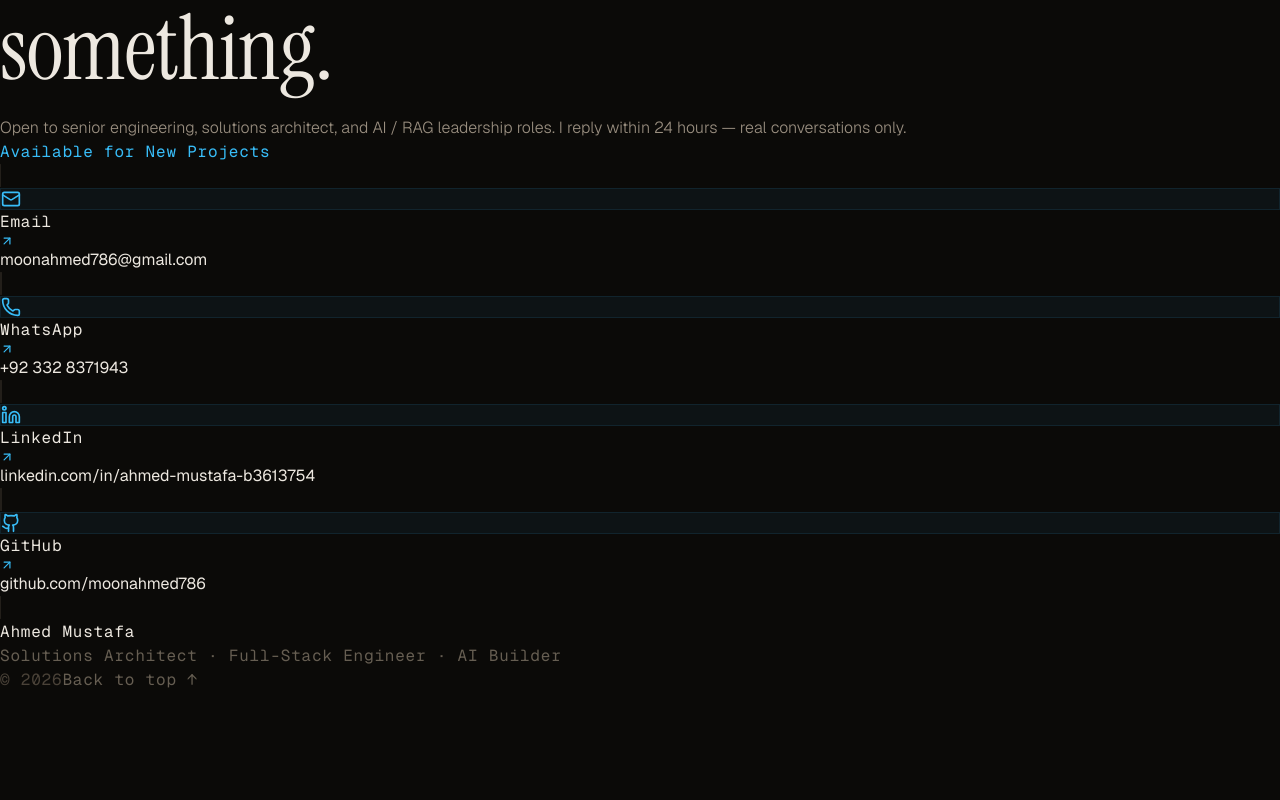
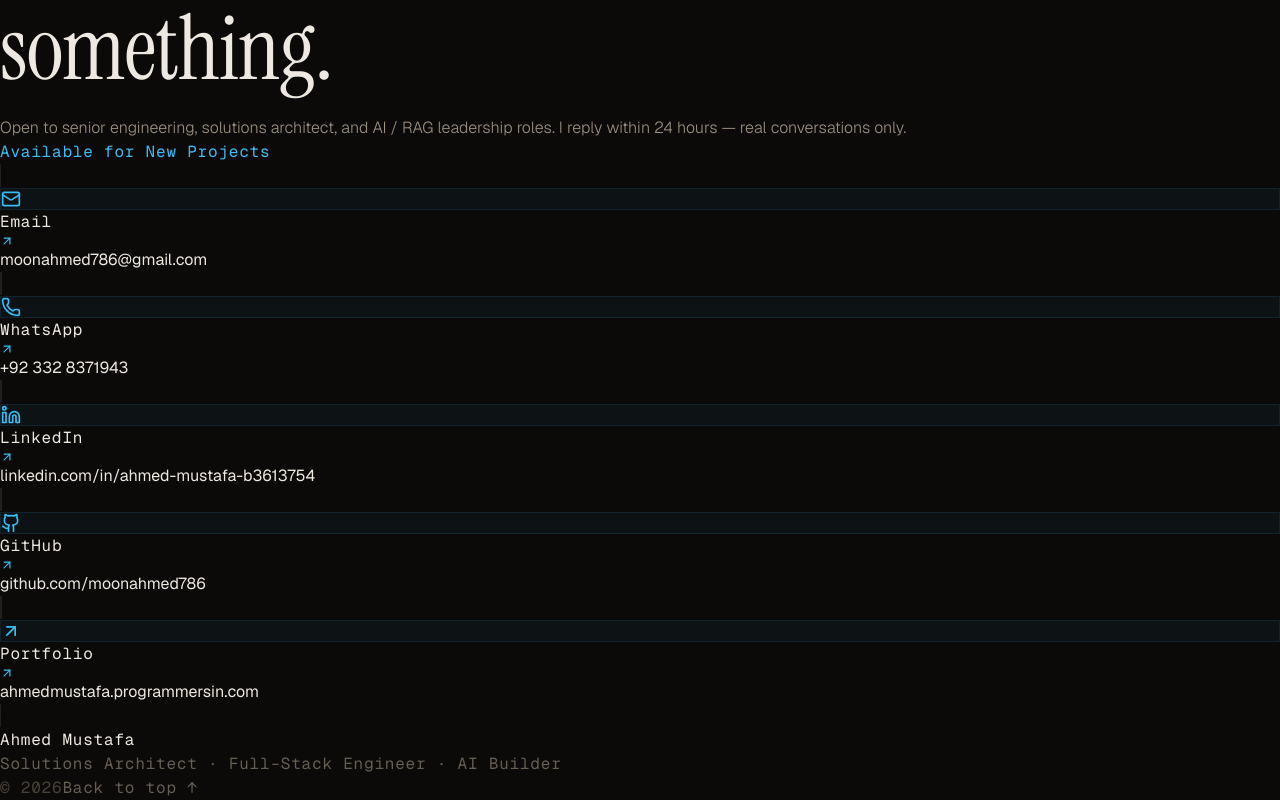
Before and after one commit to moonahmed786/ahmedmustafa, a Next.js app: page / in a window 1280 px wide. Shown: the part 5016-5816 px from the top of the page. Before the commit the page ends 5708 px from the top, so only its background shows below. Built offline with nearby package versions, Linux system fonts and the light colour scheme.

Commit message:
chore: update portfolio URL to ahmedmustafa subdomain

```diff
--- a/components/Contact.tsx
+++ b/components/Contact.tsx
@@ -10,6 +10,7 @@ const LINKS = [
     href: 'https://linkedin.com/in/ahmed-mustafa-b3613754',
   },
   { icon: Github, label: 'github.com/moonahmed786', sub: 'GitHub', href: 'https://github.com/moonahmed786' },
+  { icon: ArrowUpRight, label: 'ahmedmustafa.programmersin.com', sub: 'Portfolio', href: 'https://ahmedmustafa.programmersin.com/' },
 ]
 
 export default function Contact() {
--- a/lib/cv-data.ts
+++ b/lib/cv-data.ts
@@ -2,7 +2,7 @@
 export const AHMED_MASTER_CV = `AHMED MUSTAFA
 Senior Solutions Architect and Full-Stack Engineer
 moonahmed786@gmail.com | +92 332 837 1943 | Rawalpindi, Punjab, PK · UTC+5
-linkedin.com/in/ahmed-mustafa-b3613754 | github.com/moonahmed786 | programmersin.com
+linkedin.com/in/ahmed-mustafa-b3613754 | github.com/moonahmed786 | ahmedmustafa.programmersin.com
 
 PROFESSIONAL SUMMARY
 Senior Solutions Architect and Technical Lead with 10+ years of experience designing scalable distributed systems and AI-integrated platforms across Healthcare, Fintech, E-commerce, and Telecom. Expert in the MERN stack, Enterprise PHP (Laravel), and Python (FastAPI, RAG, LLMs). Proven track record leading cross-functional engineering teams, conceptualizing high-concurrency microservices, and delivering production-grade AI products including medical chatbots, carbon credit platforms, and enterprise healthcare integrations. Strong in system design, API architecture, and stakeholder management.
```
